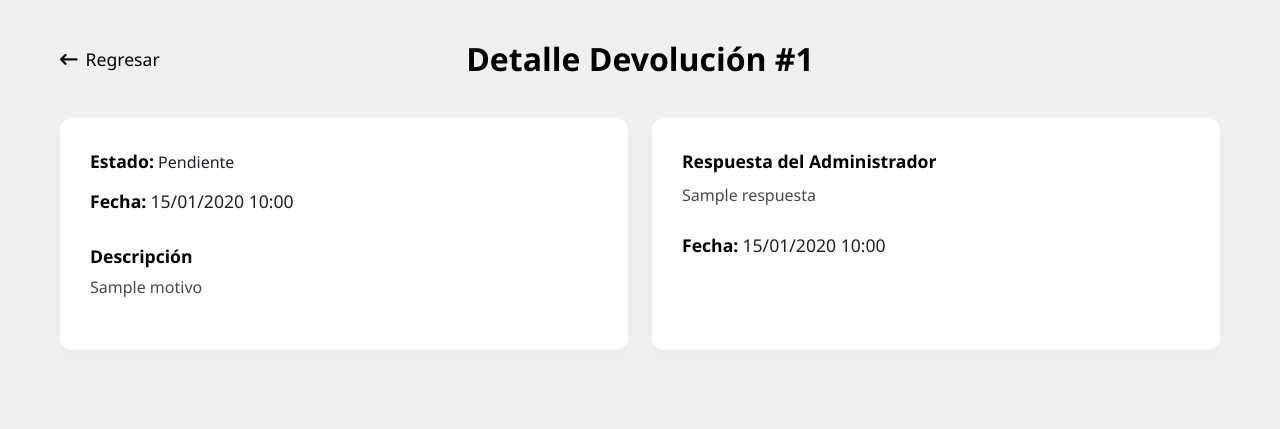
After one commit to diego-ab-dev/Akaispace_Proyecto_de_Titulo, a Django app: template templates/detalle_devolucion.html in a window 1280 px wide. The commit adds this page. Shown: the top 429 px of the page. Run offline with Django 3.2, Linux system fonts and the light colour scheme; the template is opened without the code that fills it: most values are stand-ins (such as "Sample title", 1, 10 or a date in 2020).

Commit message:
devolucion casi completa

```diff
--- a/SdGames/urls.py
+++ b/SdGames/urls.py
@@ -18,7 +18,7 @@ from django.conf import settings
 from django.conf.urls.static import static
 from django.contrib import admin
 from django.urls import path
-from appPrincipal.views import home,ver_boleta,ver_detalle_compra, ver_detalle_reclamo, login, register, productos_menu, producto_detalle, carrito, logout, productos_por_categoria, perfil, editar_perfil, obtener_ciudades, cambiar_contraseña,  agregar_al_carrito, eliminar_del_carrito, actualizar_cantidad_carrito, ver_carrito, lista_favoritos, agregar_favorito, eliminar_favorito, password_reset_request, ver_compras, lista_opiniones, crear_reclamo, lista_reclamos, seleccionar_envio, seleccionar_pago, compra_exitosa, admin_dashboard, admin_productos, admin_usuarios, editar_producto, agregar_producto, buscar_productos, buscar_usuarios, eliminar_producto, eliminar_usuario, admin_devoluciones, admin_reclamos, responder_reclamo, admin_ventas, crear_usuario, get_dashboard_counts, admin_cambiar_estado_venta, enviar_opinion, guardar_datos_envio, eliminar_favoritos_seleccionados, responder_devolucion, crear_devolucion, listar_devoluciones
+from appPrincipal.views import home,ver_boleta,ver_detalle_compra, ver_detalle_reclamo, login, register, productos_menu, producto_detalle, carrito, logout, productos_por_categoria, perfil, editar_perfil, obtener_ciudades, cambiar_contraseña,  agregar_al_carrito, eliminar_del_carrito, actualizar_cantidad_carrito, ver_carrito, lista_favoritos, agregar_favorito, eliminar_favorito, password_reset_request, ver_compras, lista_opiniones, crear_reclamo, lista_reclamos, seleccionar_envio, seleccionar_pago, compra_exitosa, admin_dashboard, admin_productos, admin_usuarios, editar_producto, agregar_producto, buscar_productos, buscar_usuarios, eliminar_producto, eliminar_usuario, admin_devoluciones, admin_reclamos, responder_reclamo, admin_ventas, crear_usuario, get_dashboard_counts, admin_cambiar_estado_venta, enviar_opinion, guardar_datos_envio, eliminar_favoritos_seleccionados, responder_devolucion, crear_devolucion, listar_devoluciones, ver_detalle_devolucion
 
 urlpatterns = [
     path('admin/', admin.site.urls),
@@ -59,6 +59,7 @@ urlpatterns = [
     path('reclamos/<int:reclamo_id>/detalle/', ver_detalle_reclamo, name='ver_detalle_reclamo'),
     path('devolucion/crear/<int:compra_id>/<int:producto_id>/', crear_devolucion, name='crear_devolucion'),
     path('perfil/devoluciones/',listar_devoluciones, name='lista_devoluciones'),
+    path('devoluciones/<int:devolucion_id>/detalle/', ver_detalle_devolucion, name='ver_detalle_devolucion'),
     # urls de admin
     path('admin-panel/', admin_dashboard, name='admin_dashboard'),
     path('api/dashboard-counts/', get_dashboard_counts, name='get_dashboard_counts'),
--- /dev/null
+++ b/templates/detalle_devolucion.html
@@ -0,0 +1,156 @@
+<!DOCTYPE html>
+{% load static %}
+<html lang="es">
+<head>
+    <meta charset="UTF-8">
+    <meta name="viewport" content="width=device-width, initial-scale=1.0">
+    <title>Detalle Devolución #{{ devolucion.id }}</title>
+    <link href="https://cdn.jsdelivr.net/npm/bootstrap@5.3.3/dist/css/bootstrap.min.css" rel="stylesheet">
+    <link rel="stylesheet" href="https://cdnjs.cloudflare.com/ajax/libs/font-awesome/6.4.0/css/all.min.css">
+
+    <style>
+        body {
+            background-color: #EEF1F4;
+            font-family: 'Segoe UI', Roboto, Helvetica, Arial, sans-serif;
+            color: #1a202c;
+            padding-bottom: 40px;
+        }
+
+        .main-container {
+            max-width: 1200px;
+            margin: 0 auto;
+            padding: 40px 20px;
+        }
+
+        /* Header */
+        .page-header {
+            position: relative;
+            text-align: center;
+            margin-bottom: 40px;
+        }
+
+        .btn-regresar {
+            position: absolute;
+            left: 0;
+            top: 50%;
+            transform: translateY(-50%);
+            text-decoration: none;
+            color: #000;
+            font-size: 1.1rem;
+            font-weight: 500;
+            display: flex;
+            align-items: center;
+            gap: 8px;
+        }
+
+        h1 {
+            font-weight: 600;
+            font-size: 2rem;
+            margin: 0;
+            color: #000;
+        }
+
+        /* Tarjetas de Detalle */
+        .detail-card {
+            background-color: white;
+            border-radius: 12px;
+            padding: 30px;
+            box-shadow: 0 4px 10px rgba(0,0,0,0.03);
+            height: 100%; /* Para que ambas tengan la misma altura */
+        }
+
+        .label-bold {
+            font-weight: 800;
+            font-size: 1.1rem;
+            color: #000;
+            margin-bottom: 5px;
+            display: inline-block;
+        }
+
+        .text-content {
+            font-size: 1rem;
+            color: #4a4a4a;
+            line-height: 1.6;
+            margin-bottom: 20px;
+        }
+
+        .date-text {
+            color: #1a202c;
+            font-size: 1.1rem;
+        }
+
+        /* Color verde para estado 'Respondido' */
+        .status-success {
+            color: #4CAF50; /* Verde similar a la imagen */
+            font-weight: 600;
+        }
+
+        /* Responsive */
+        @media (max-width: 768px) {
+            .page-header { display: flex; flex-direction: column; gap: 15px; }
+            .btn-regresar { position: relative; transform: none; }
+            .col-md-6 { margin-bottom: 20px; }
+        }
+    </style>
+</head>
+<body>
+
+    <div class="main-container">
+
+        <div class="page-header">
+            <a href="{% url 'lista_devoluciones' %}" class="btn-regresar">
+                <i class="fa-solid fa-arrow-left-long"></i> Regresar
+            </a>
+            <h1>Detalle Devolución #{{ devolucion.id }}</h1>
+        </div>
+
+        <div class="row">
+            <div class="col-md-6">
+                <div class="detail-card">
+                    <div class="mb-2">
+                        <span class="label-bold">Estado:</span>
+                        <span class="{% if devolucion.estado == 'Respondido' %}status-success{% endif %}">
+                            {{ devolucion.estado }}
+                        </span>
+                    </div>
+
+                    <div class="mb-4">
+                        <span class="label-bold">Fecha:</span>
+                        <span class="date-text">{{ devolucion.fecha_solicitud|date:"d/m/Y H:i" }}</span>
+                    </div>
+
+                    <div class="mb-2">
+                        <span class="label-bold d-block">Descripción</span>
+                        <p class="text-content">
+                            {{ devolucion.motivo }}
+                        </p>
+                    </div>
+                </div>
+            </div>
+
+            <div class="col-md-6">
+                <div class="detail-card">
+                    <span class="label-bold d-block">Respuesta del Administrador</span>
+
+                    {% if devolucion.respuesta %}
+                        <p class="text-content mt-2">
+                            {{ devolucion.respuesta }}
+                        </p>
+
+                        <div class="mt-4">
+                            <span class="label-bold">Fecha:</span>
+                            <span class="date-text">{{ devolucion.fecha_respuesta|default:devolucion.fecha|date:"d/m/Y H:i" }}</span>
+                        </div>
+                    {% else %}
+                        <div class="mt-4 text-muted fst-italic">
+                            <p>Aún no hay respuesta para esta devolución.</p>
+                        </div>
+                    {% endif %}
+                </div>
+            </div>
+        </div>
+
+    </div>
+
+</body>
+</html>
--- a/templates/lista_devoluciones.html
+++ b/templates/lista_devoluciones.html
@@ -218,7 +218,9 @@
                     </div>
 
                     <div class="col-md-3 text-end">
-                        <a href="#" class="btn-ver-mas">Ver Más</a>
+                        <a href="{% url 'ver_detalle_devolucion' devolucion.id %}" class="btn-ver-mas">
+                            Ver Más
+                        </a>
                     </div>
 
                 </div>
```
Also changed, not shown: appPrincipal/views.py (+15 -0 lines), templates/perfil_usuario.html (+7 -3 lines).
